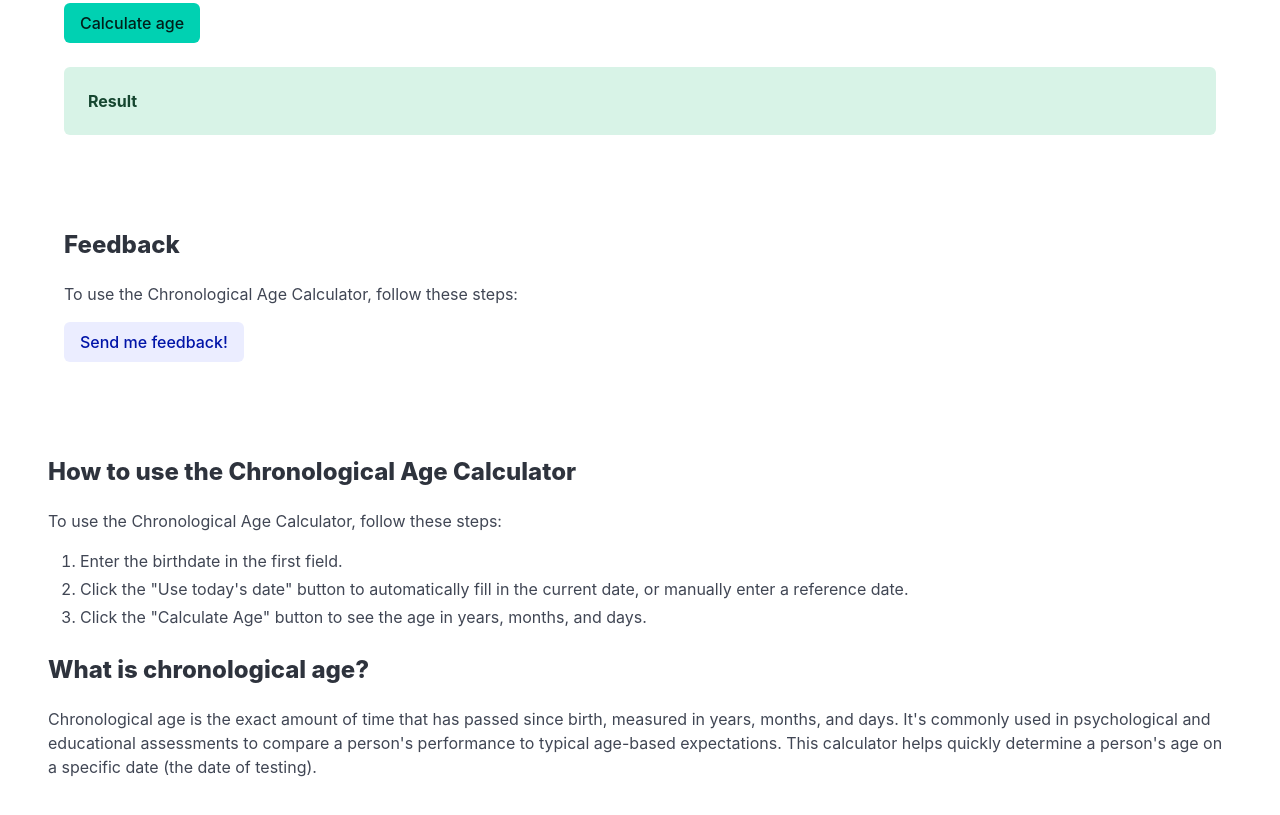
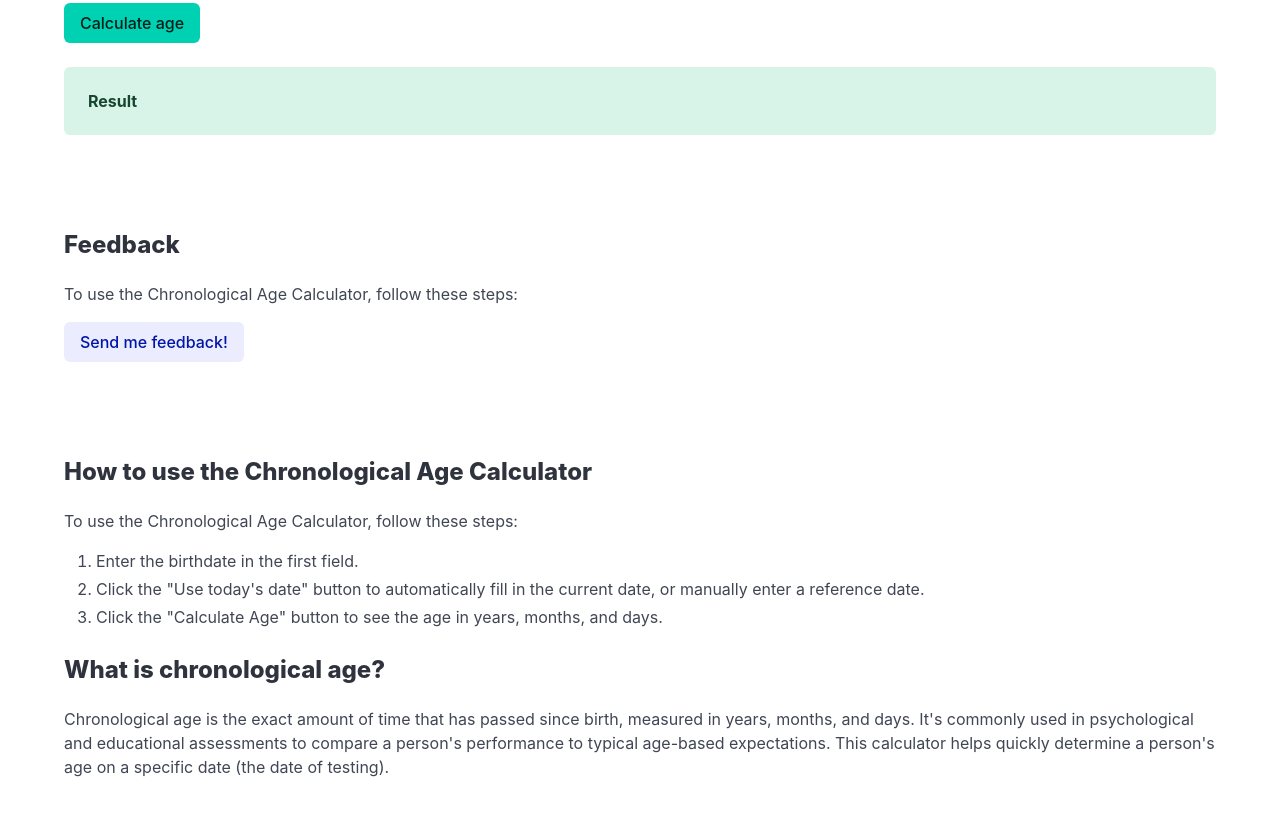
Before and after one commit to kraulk/chronological-age-calculator, a plain HTML site: page index.html in a window 1280 px wide. Shown: the part 453-1268 px from the top of the page. Drawn offline with nearby package versions, Linux system fonts and the light colour scheme; a script that the page names is missing.

Commit message:
Fix content layout

```diff
--- a/index.html
+++ b/index.html
@@ -66,7 +66,7 @@
 			</div>
 		</section>
 		<section class="section">
-			<div class="content">
+			<div class="content container">
 				<h2 class="title is-4">How to use the Chronological Age Calculator</h2>
 				<p>To use the Chronological Age Calculator, follow these steps:</p>
 				<ol>
```
